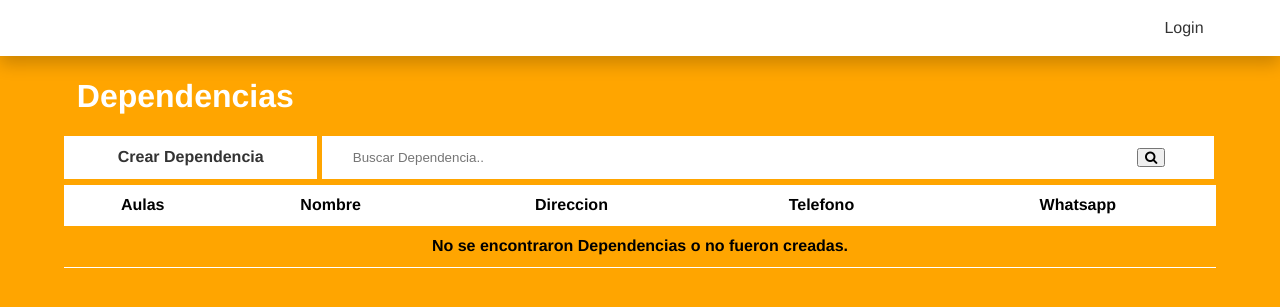
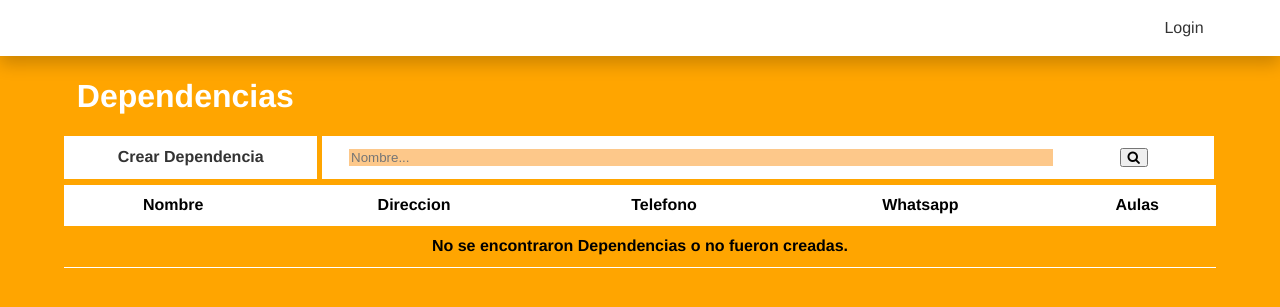
Before and after one commit to GeOnE-357/ProyectoEspacio, a Django app: page /Dependencia/ in a window 1280 px wide. Shown: the part 119-426 px from the top of the page. Run offline with Django 3.2, Linux system fonts and the light colour scheme; data that the repository does not hold is empty.

Commit message:
Arreglado filtros y botones de enlaces

```diff
--- /dev/null
+++ b/dependencia/filters.py
@@ -0,0 +1,12 @@
+from .models import Dependencia, Aula
+import django_filters
+
+class DependenciaFilter(django_filters.FilterSet):
+	class Meta:
+		model = Dependencia
+		fields = ['nombre']
+
+class AulaFilter(django_filters.FilterSet):
+	class Meta:
+		model = Dependencia
+		fields = ['nombre']
--- a/dependencia/views.py
+++ b/dependencia/views.py
@@ -3,18 +3,19 @@ from django.http import HttpResponse
 from dependencia.models import *
 from .forms import *
 from cursos.models import Curso
-# Create your views here.
+from .filters import DependenciaFilter, AulaFilter
 
 
 def dependencias(request):
-    return render(request, 'dependencia/dependencias.html', {
-        'dependencia': Dependencia.objects.all(),
-    })
+	depen= Dependencia.objects.all()
+	filtro = DependenciaFilter(request.GET, queryset=depen)
+	return render(request, 'dependencia/dependencias.html', {'filtro':filtro,})
 
 def aulas(request, id):
-	return render (request, 'dependencia/aulas.html',{
-		'aulas':Aula.objects.filter(dependenciaId=id),
-		})
+	aula= Aula.objects.filter(dependenciaId=id)
+	filtro = AulaFilter(request.GET, queryset=aula)
+	depen= Dependencia.objects.filter(id=id)
+	return render (request, 'dependencia/aulas.html',{'filtro':filtro, 'depen':depen,})
 
 def detalleAula(request,id):
 	detalle=DetalleAula.objects.filter(aulaId=id).order_by('horaId', 'diaId')
--- a/templates/dependencia/dependencias.html
+++ b/templates/dependencia/dependencias.html
@@ -6,28 +6,25 @@
   <h1>Dependencias</h1>
   <div class="sub-nav">
     <a class="sub-btn" href="{% url 'dependenciacrear' %}">Crear Dependencia</a>
-    <form type="get" action=".">
-      <input type="text" placeholder="Buscar Dependencia.." name="search">
-      <button type="submit"><i class="fa fa-search"></i></button>
-    </form>
+    {% include '../filtros/filtroDependencia.html' %}
   </div>
   <div class="box">
   <table class="table ">
     <tr>
-      <th>Aulas</th>
       <th>Nombre</th>
       <th>Direccion</th>
       <th>Telefono</th>
       <th>Whatsapp</th>
+      <th>Aulas</th>
     </tr>
     <tbody>
-    {% for de in dependencia %}
+    {% for de in filtro.qs %}
     <tr>
-      <td><a href="{% url 'aulas' de.id %}">Mostrar</a></td>
       <td> {{ de.nombre }} </td>
       <td> {{ de.direccion }} </td>
       <td> {{ de.telefono }} </td>
       <td> {{ de.whatsapp }} </td>
+      <td><a class="Insc" href="{% url 'aulas' de.id %}">Mostrar</a></td>
     </tr>
     {% empty %}
     <tr>
--- /dev/null
+++ b/templates/filtros/filtroAula.html
@@ -0,0 +1,6 @@
+<form type="GET" class="BuscarForm">
+  <div style="width:90%">
+    <input type="text" name="nombre" placeholder="Nombre..." id="id_nombre">
+  </div>
+  <button type="submit"><i class="fa fa-search"></i></button>
+</form>
--- /dev/null
+++ b/templates/filtros/filtroDependencia.html
@@ -0,0 +1,6 @@
+<form type="GET" class="BuscarForm">
+  <div style="width:90%">
+    <input type="text" name="nombre" placeholder="Nombre..." id="id_nombre">
+  </div>
+  <button type="submit"><i class="fa fa-search"></i></button>
+</form>
--- a/templates/materias/index.html
+++ b/templates/materias/index.html
@@ -14,14 +14,16 @@
         <th>#ID</th>
         <th>Nombre</th>
         <th>Tipo</th>
+        <th>Editar</th>
       </tr>
   		<tbody>
         {% for Materia in filtro.qs %}
         <tr>
-            <td><a {% if user.is_staff %} href="{% url 'materias-editar' Materia.id %}" {% endif %}>{{ Materia.id }}</a></td>
+            <td> {{ Materia.id }} </td>
             <td> {{ Materia.nombre }} </td>
             <td> {{ Materia.tipo }} </td>
-	        </tr>
+            <td><a class="Edit" {% if user.is_staff %} href="{% url 'materias-editar' Materia.id %}" {% endif %}>Editar</a></td>
+	      </tr>
         {% empty %}
         <tr>
             <td colspan="3"><strong>No se encontraron Materias o no fueron creadas.</strong></td>
--- a/templates/personas/detalle.html
+++ b/templates/personas/detalle.html
@@ -27,7 +27,7 @@
       <td> {{ Profesor.telefono }} </td>
       <td> {{ Profesor.nacimiento }} </td>
       {% if user.is_staff %}
-      <td><a class="Edit" href="{% url 'persona-editar' tipo Profesor.id %}">EDITAR</a></td>
+      <td><a class="Edit" href="{% url 'persona-editar' tipo Profesor.id %}">Editar</a></td>
       {% endif %}
     </tr>
   </tbody>
@@ -56,7 +56,7 @@
       <td> {{ Alumno.mail }} </td>
       <td> {{ Alumno.telefono }} </td>
       <td> {{ Alumno.nacimiento }} </td>
-      <td><a class="Edit" href="{% url 'persona-editar' tipo Alumno.id %}">EDITAR</a></td>
+      <td><a class="Edit" href="{% url 'persona-editar' tipo Alumno.id %}">Editar</a></td>
     </tr>
   </tbody>
   </table>
```
Also changed, not shown: templates/dependencia/aulas.html (+6 -7 lines), templates/personas/index.html (+5 -5 lines).
